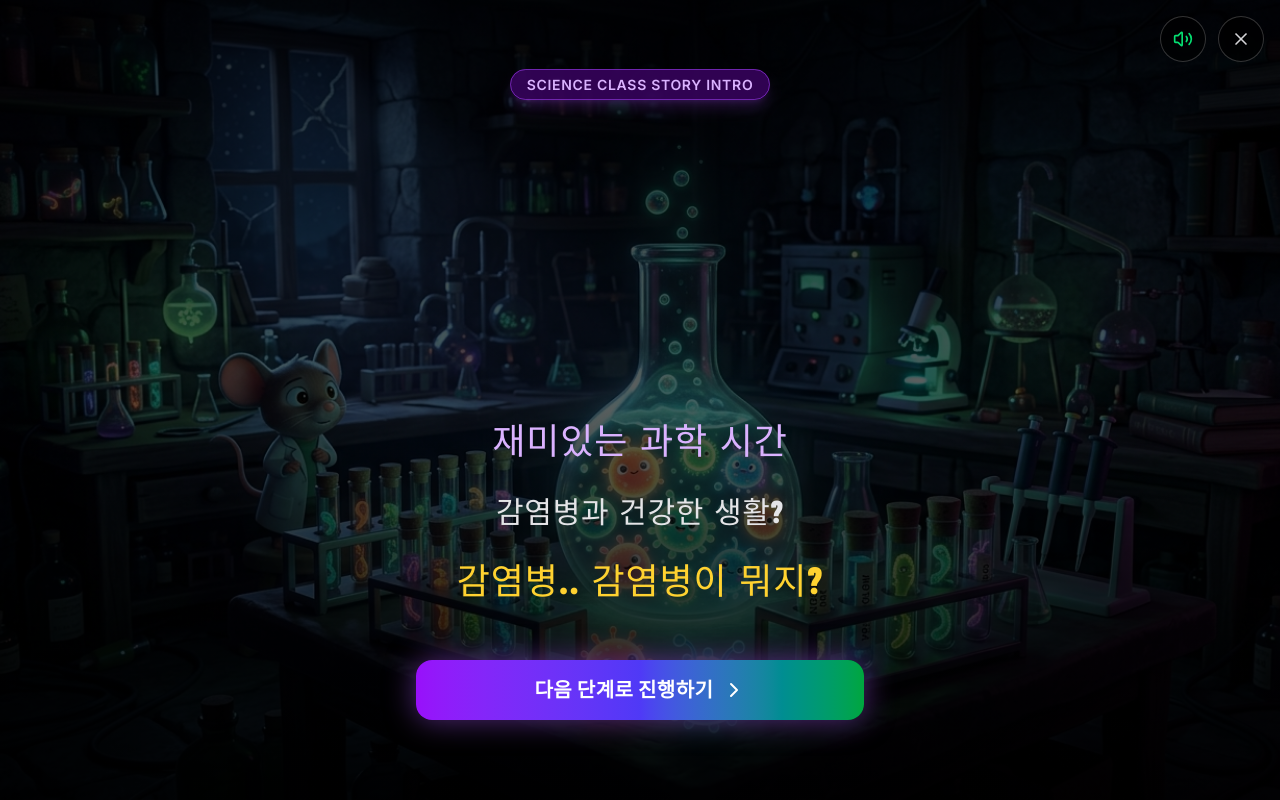
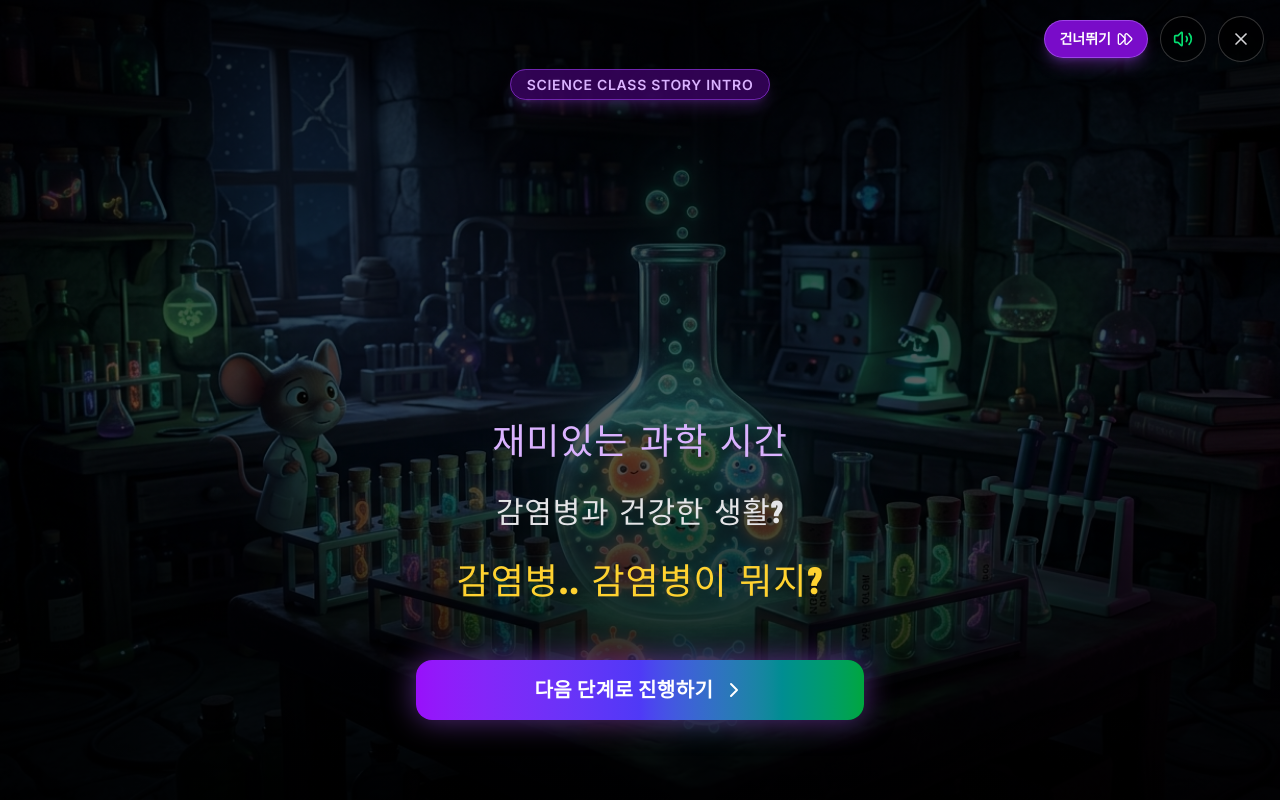
Before and after one commit to kssaembo/zombiegame, a React (Vite) app: page / in a window 1280 px wide. Both pictures are taken after a click on the button "게임 시작하기". Shown: the top 800 px of the page. Built offline with nearby package versions, Linux system fonts and the light colour scheme.

Commit message:
Add files via upload

```diff
--- a/src/components/IntroStoryModal.tsx
+++ b/src/components/IntroStoryModal.tsx
@@ -1,6 +1,6 @@
 import React, { useState, useEffect, useRef } from 'react';
 import { motion, AnimatePresence } from 'motion/react';
-import { ChevronRight, CheckCircle2, Sparkles, AlertTriangle, X, Volume2, VolumeX, RotateCcw } from 'lucide-react';
+import { ChevronRight, CheckCircle2, Sparkles, AlertTriangle, X, Volume2, VolumeX, RotateCcw, FastForward } from 'lucide-react';
 
 // Import local images from assets
 import backBg from '../assets/images/back_bg_1784754202433.jpg';
@@ -392,17 +392,25 @@ export const IntroStoryModal: React.FC<IntroStoryModalProps> = ({
         }`} />
 
         {/* Top Control Bar */}
-        <div className="absolute top-4 right-4 z-[220] flex items-center gap-3">
+        <div className="absolute top-4 right-4 z-[220] flex items-center gap-2 md:gap-3">
+          <button
+            onClick={onStartGame}
+            className="flex items-center gap-1.5 px-3.5 py-2 rounded-full bg-purple-600/80 hover:bg-purple-600 border border-purple-400/50 text-white text-xs md:text-sm font-bold shadow-lg shadow-purple-500/30 hover:scale-105 active:scale-95 transition-all backdrop-blur-md"
+            title="인터뷰/스토리 건너뛰고 바로 게임 시작"
+          >
+            <span>건너뛰기</span>
+            <FastForward className="w-4 h-4" />
+          </button>
           <button
             onClick={() => setSoundEnabled((prev) => !prev)}
-            className="p-3 rounded-full bg-black/60 border border-white/20 text-zinc-300 hover:text-white hover:bg-black/80 transition-all backdrop-blur-md"
+            className="p-2.5 md:p-3 rounded-full bg-black/60 border border-white/20 text-zinc-300 hover:text-white hover:bg-black/80 transition-all backdrop-blur-md"
             title={soundEnabled ? "음소거" : "음성 켜기"}
           >
             {soundEnabled ? <Volume2 className="w-5 h-5 text-green-400" /> : <VolumeX className="w-5 h-5 text-zinc-500" />}
           </button>
           <button
             onClick={onClose}
-            className="p-3 rounded-full bg-black/60 border border-white/20 text-zinc-300 hover:text-white hover:bg-black/80 transition-all backdrop-blur-md"
+            className="p-2.5 md:p-3 rounded-full bg-black/60 border border-white/20 text-zinc-300 hover:text-white hover:bg-black/80 transition-all backdrop-blur-md"
             title="닫기"
           >
             <X className="w-5 h-5" />
```
